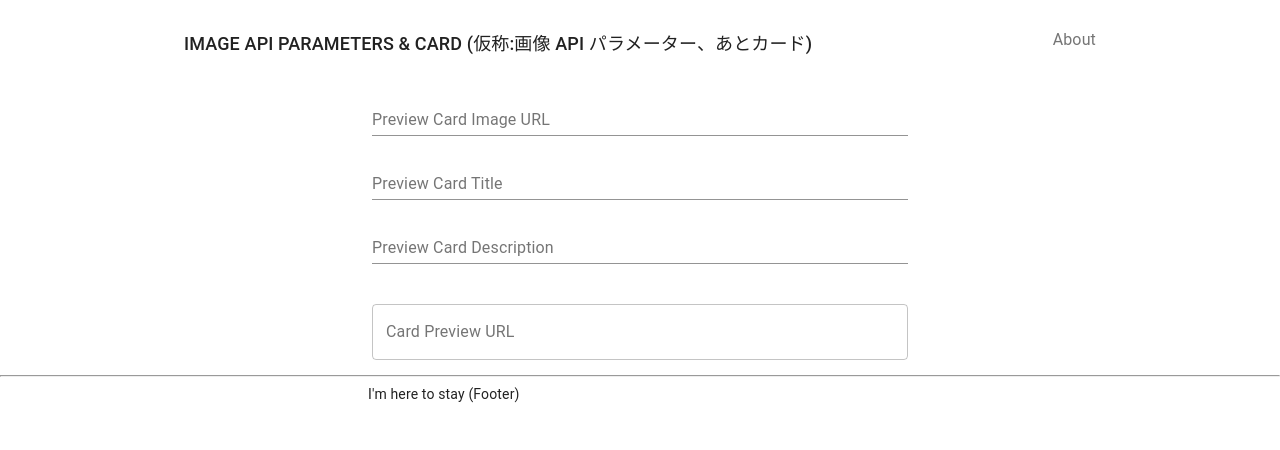
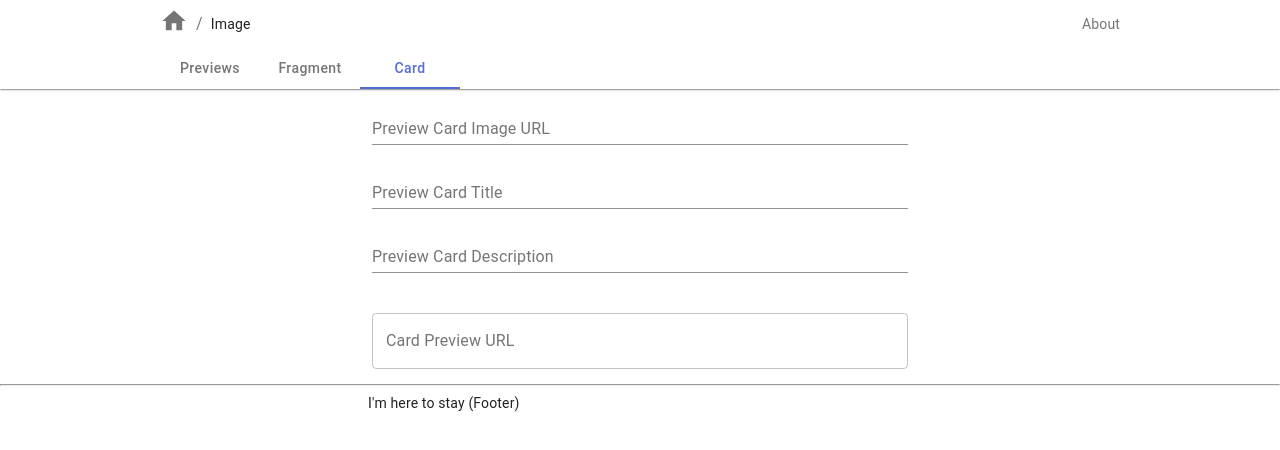
Before and after one commit to hankei6km/image-url-workbench, a Next.js app: page /card in a window 1280 px wide. Shown: the top 450 px of the page. Built offline with nearby package versions, Linux system fonts and the light colour scheme.

Commit message:
Set "previews" "fragment" and "card" into tabs in "image"

```diff
--- a/components/Layout.tsx
+++ b/components/Layout.tsx
@@ -7,6 +7,8 @@ import { makeStyles } from '@material-ui/core/styles';
 import Paper from '@material-ui/core/Paper';
 import Box from '@material-ui/core/Box';
 import Toolbar from '@material-ui/core/Toolbar';
+import Tabs from '@material-ui/core/Tabs';
+import Tab from '@material-ui/core/Tab';
 import Typography from '@material-ui/core/Typography';
 import Breadcrumbs from '@material-ui/core/Breadcrumbs';
 import HomeIcon from '@material-ui/icons/Home';
@@ -18,23 +20,30 @@ const useStyles = makeStyles((theme) => ({
       padding: '0 1rem',
       margin: '0rem auto 0rem'
     },
-    '& > .MuiPaper-root': {
-      padding: theme.spacing(1),
-      position: 'static',
-      flexGrow: 1,
-      width: '100%',
-      display: 'flex',
-      //maxWidth: theme.breakpoints.values.sm,
-      justifyContent: 'center',
+    '& > .stickyImageTabPanel': {
+      [theme.breakpoints.up('lg')]: {
+        position: 'sticky',
+        top: -50,
+        zIndex: theme.zIndex.appBar
+      }
+    },
+    '& > .stickyPath': {
       [theme.breakpoints.up('lg')]: {
         position: 'sticky',
         top: 0,
         zIndex: theme.zIndex.appBar
-      },
+      }
+    },
+    '& > .MuiPaper-root': {
+      // padding: theme.spacing(1),
+      position: 'static',
+      width: '100%',
       '& > .MuiToolbar-root': {
         width: '100%',
-        maxWidth: theme.breakpoints.values.md,
+        display: 'flex',
+        justifyContent: 'center',
         '& > .MuiBox-root': {
+          maxWidth: theme.breakpoints.values.md,
           width: '100%',
           display: 'flex',
           alignItems: 'center',
@@ -52,9 +61,41 @@ const useStyles = makeStyles((theme) => ({
           }
         },
         '& .HomePathIcon': {
-          fontSize: theme.typography.fontSize * 1.5,
+          fontSize: theme.typography.fontSize * 1.0,
           [theme.breakpoints.up('sm')]: {
-            fontSize: theme.typography.fontSize * 2.5
+            fontSize: theme.typography.fontSize * 2.0
+          }
+        }
+      },
+      '& > .ImageTabPanel-root': {
+        display: 'flex',
+        justifyContent: 'center',
+        alignContent: 'flex-end',
+        alignItems: 'flex-end',
+        width: '100%',
+        [theme.breakpoints.up('lg')]: {
+          position: 'sticky',
+          top: 10,
+          minHeight: 40,
+          zIndex: theme.zIndex.appBar
+        },
+        '& > .MuiBox-root': {
+          width: '100%',
+          maxWidth: theme.breakpoints.values.md,
+          '& > .MuiTabs-root': {
+            minHeight: 10,
+            '& > div': {
+              minHeight: 10,
+              '& .MuiTab-root': {
+                minHeight: 10,
+                padding: 0,
+                textTransform: 'none',
+                [theme.breakpoints.up('sm')]: {
+                  padding: theme.spacing(1),
+                  minWidth: 100
+                }
+              }
+            }
           }
         }
       }
@@ -106,12 +147,20 @@ const breadCrumbsPath: BreadCrumbsPath[] = [
   },
   {
     path: [{ label: <HomeLabel asUrl="/set" />, href: '/' }],
-    current: { label: 'previews', href: '/set' }
+    current: { label: 'Image', href: '/set' }
+  },
+  {
+    path: [{ label: <HomeLabel asUrl="/fragment" />, href: '/' }],
+    current: { label: 'Image', href: '/fragment' }
+  },
+  {
+    path: [{ label: <HomeLabel asUrl="/card" />, href: '/' }],
+    current: { label: 'Image', href: '/card' }
   },
   {
     path: [
       { label: <HomeLabel asUrl="/render" />, href: '/' },
-      { label: 'previews', href: '/set' }
+      { label: 'Image', href: '/set' }
     ],
     current: { label: 'render', href: '/render' }
   }
@@ -124,6 +173,48 @@ function getCurPath(asPath: string): BreadCrumbsPath {
     return breadCrumbsPath[idx];
   }
   return breadCrumbsPath[0];
+}
+
+const tabLink = [
+  { label: 'Previews', href: '/set' },
+  { label: 'Fragment', href: '/fragment' },
+  { label: 'Card', href: '/card' }
+];
+
+function getImageTabValue(asPath: string): number | boolean {
+  const p = asPath.split('?', 1)[0];
+  const idx = tabLink.findIndex(({ href }) => href === p);
+  if (idx >= 0) {
+    return idx;
+  }
+  return false;
+}
+
+function existImageTabPanel(asPath: string) {
+  return asPath === '/set' || asPath === '/fragment' || asPath === '/card';
+}
+function ImageTabPanel({ asPath }: { asPath: string }) {
+  const [value] = useState<number | boolean>(getImageTabValue(asPath));
+
+  if (existImageTabPanel(asPath)) {
+    return (
+      <Paper className="ImageTabPanel-root" square elevation={0}>
+        <Box>
+          <Tabs
+            indicatorColor="primary"
+            textColor="primary"
+            variant="scrollable"
+            value={value}
+          >
+            {tabLink.map((v, i) => (
+              <Tab {...v} key={i} component={Link} naked />
+            ))}
+          </Tabs>
+        </Box>
+      </Paper>
+    );
+  }
+  return <></>;
 }
 
 type Props = {
@@ -149,14 +240,28 @@ const Layout = ({ children, title = 'This is the default title' }: Props) => {
         <meta charSet="utf-8" />
         <meta name="viewport" content="initial-scale=1.0, width=device-width" />
       </Head>
-      <Paper square elevation={0}>
-        <Toolbar>
-          {router.asPath !== '/about' ? (
+      <Paper
+        square
+        elevation={existImageTabPanel(router.asPath) ? 1 : 0}
+        className={
+          existImageTabPanel(router.asPath)
+            ? 'stickyImageTabPanel'
+            : 'stickyPath'
+        }
+      >
+        <Toolbar variant="dense">
+          {router.asPath === '/' ? (
+            <Box>
+              <Link variant="h6" color="textPrimary" href="/">
+                <HomeLabel asUrl="/" />
+              </Link>
+            </Box>
+          ) : router.asPath !== '/about' ? (
             <Box>
               <Breadcrumbs aria-label="breadcrumb">
                 {curPath.path.map((v) => (
                   <Link
-                    variant="h6"
+                    variant="body2"
                     color="textSecondary"
                     key={v.href}
                     href={v.href}
@@ -164,11 +269,11 @@ const Layout = ({ children, title = 'This is the default title' }: Props) => {
                     {v.label}
                   </Link>
                 ))}
-                <Typography variant="h6" color="textPrimary">
+                <Typography variant="body2" color="textPrimary">
                   {curPath?.current?.label}
                 </Typography>
               </Breadcrumbs>
-              <Link variant="body1" color="textSecondary" href="/about">
+              <Link variant="body2" color="textSecondary" href="/about">
                 About
               </Link>
             </Box>
@@ -182,6 +287,7 @@ const Layout = ({ children, title = 'This is the default title' }: Props) => {
             </Box>
           )}
         </Toolbar>
+        <ImageTabPanel asPath={router.asPath} />
       </Paper>
       <div>{children}</div>
       <footer>
```
